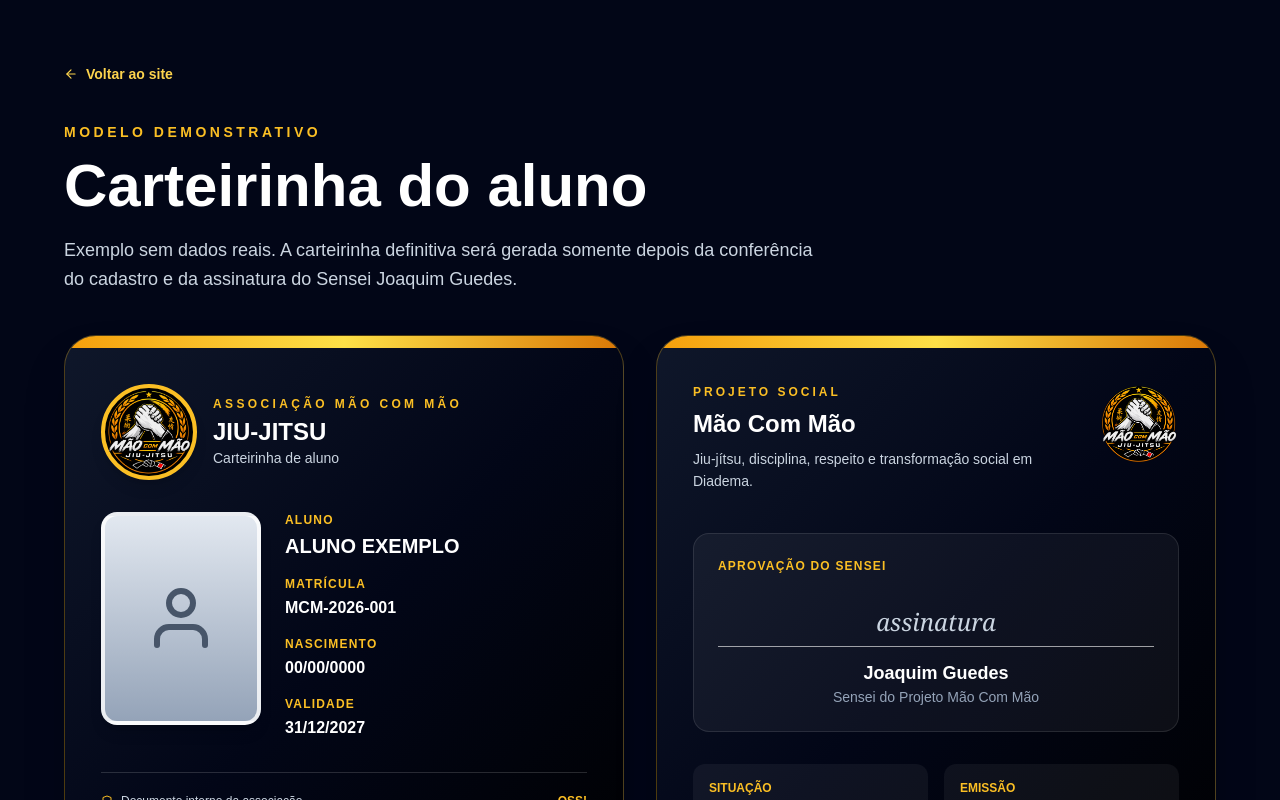
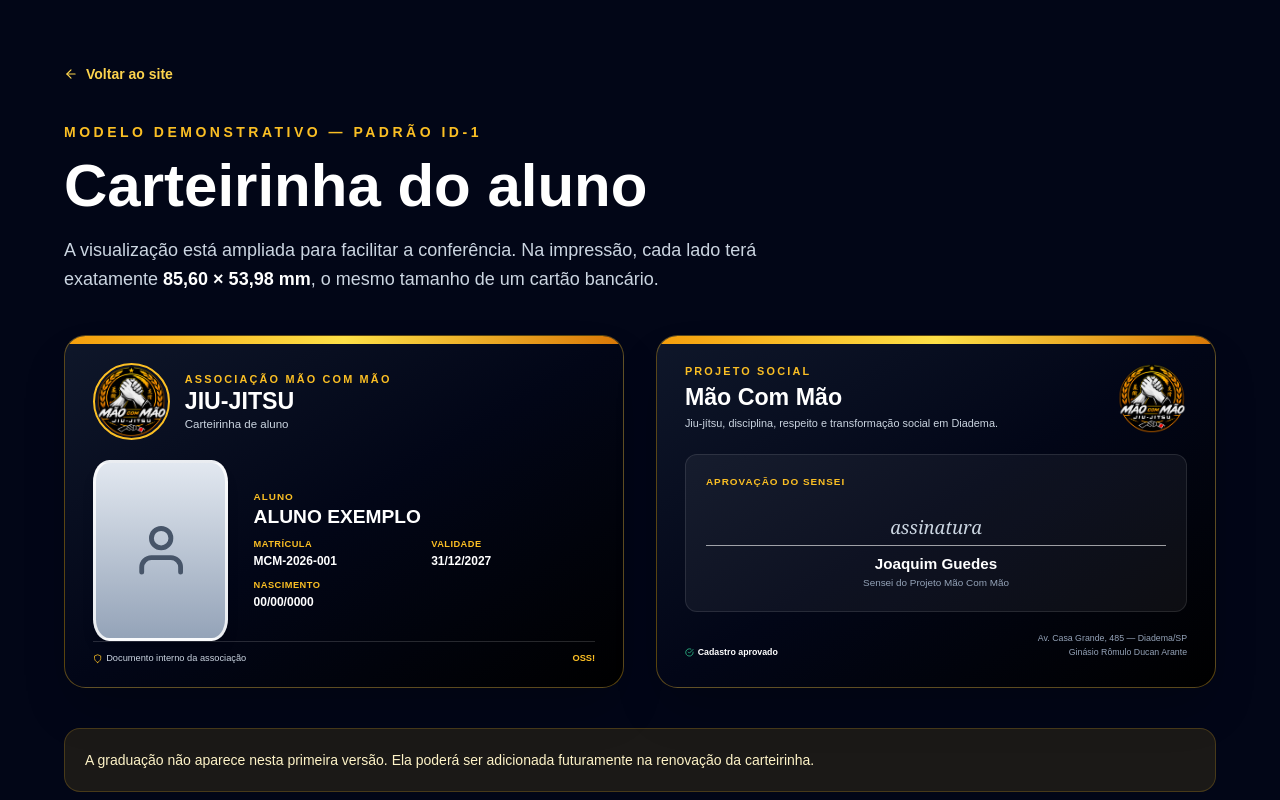
Before and after one commit to chefdcg20-commits/maocommao.org.com, a Next.js app: page /carteirinha-modelo in a window 1280 px wide. Shown: the top 800 px of the page. Built offline with nearby package versions, Linux system fonts and the light colour scheme.

Commit message:
Ajusta carteirinha para o tamanho ID-1

```diff
--- a/app/carteirinha-modelo/page.tsx
+++ b/app/carteirinha-modelo/page.tsx
@@ -5,96 +5,112 @@ import { FiArrowLeft, FiCheckCircle, FiShield, FiUser } from 'react-icons/fi';
 
 export const metadata: Metadata = {
   title: 'Modelo da Carteirinha | Projeto Mão Com Mão',
-  description: 'Modelo demonstrativo da carteirinha dos alunos do Projeto Mão Com Mão.'
+  description: 'Modelo demonstrativo da carteirinha dos alunos do Projeto Mão Com Mão no padrão ID-1.'
 };
 
-function PhotoPlaceholder() {
+const cardClass = 'member-card relative aspect-[85.6/53.98] w-full overflow-hidden rounded-[1.35rem] border border-amber-400/35 bg-gradient-to-br from-slate-900 via-slate-950 to-black text-white shadow-2xl';
+
+function Logo({ className = '' }: { className?: string }) {
   return (
-    <div className="flex aspect-[3/4] w-full items-center justify-center rounded-2xl border-4 border-white/80 bg-gradient-to-b from-slate-200 to-slate-400 text-slate-600 shadow-lg">
-      <FiUser className="text-7xl" aria-hidden />
-    </div>
+    <Image
+      src="/images/logo-mao-com-mao-circular-carteirinha.png"
+      alt="Símbolo circular do Projeto Mão Com Mão"
+      width={192}
+      height={192}
+      className={`rounded-full object-cover ${className}`}
+      priority
+    />
   );
 }
 
 export default function CarteirinhaModeloPage() {
   return (
     <main className="min-h-screen bg-slate-950 px-5 py-10 text-white sm:py-16">
+      <style>{`
+        @page { size: 85.6mm 53.98mm; margin: 0; }
+        @media print {
+          body { background: #fff !important; }
+          .screen-only { display: none !important; }
+          .cards-grid { display: block !important; margin: 0 !important; }
+          .member-card { width: 85.6mm !important; height: 53.98mm !important; margin: 0 !important; border-radius: 3mm !important; break-after: page; page-break-after: always; box-shadow: none !important; }
+        }
+      `}</style>
+
       <div className="mx-auto max-w-6xl">
-        <Link href="/" className="focus-ring inline-flex items-center gap-2 text-sm font-bold text-amber-300 hover:text-amber-200">
-          <FiArrowLeft aria-hidden /> Voltar ao site
-        </Link>
-
-        <div className="mt-8 max-w-3xl">
-          <span className="text-sm font-black uppercase tracking-[0.25em] text-amber-400">Modelo demonstrativo</span>
-          <h1 className="mt-3 text-4xl font-black sm:text-6xl">Carteirinha do aluno</h1>
-          <p className="mt-5 text-lg leading-relaxed text-slate-300">
-            Exemplo sem dados reais. A carteirinha definitiva será gerada somente depois da conferência do cadastro e da assinatura do Sensei Joaquim Guedes.
-          </p>
+        <div className="screen-only">
+          <Link href="/" className="focus-ring inline-flex items-center gap-2 text-sm font-bold text-amber-300 hover:text-amber-200">
+            <FiArrowLeft aria-hidden /> Voltar ao site
+          </Link>
+          <div className="mt-8 max-w-3xl">
+            <span className="text-sm font-black uppercase tracking-[0.25em] text-amber-400">Modelo demonstrativo — padrão ID-1</span>
+            <h1 className="mt-3 text-4xl font-black sm:text-6xl">Carteirinha do aluno</h1>
+            <p className="mt-5 text-lg leading-relaxed text-slate-300">
+              A visualização está ampliada para facilitar a conferência. Na impressão, cada lado terá exatamente <strong className="text-white">85,60 × 53,98 mm</strong>, o mesmo tamanho de um cartão bancário.
+            </p>
+          </div>
         </div>
 
-        <div className="mt-10 grid gap-8 lg:grid-cols-2">
-          <section aria-label="Frente da carteirinha" className="overflow-hidden rounded-[2rem] border border-amber-400/30 bg-gradient-to-br from-slate-900 via-slate-950 to-black shadow-2xl">
-            <div className="h-3 bg-gradient-to-r from-amber-500 via-yellow-300 to-amber-600" />
-            <div className="p-7 sm:p-9">
-              <div className="flex items-center gap-4">
-                <div className="h-24 w-24 shrink-0 overflow-hidden rounded-full border-4 border-amber-400 bg-black shadow-lg">
-                  <Image src="/images/logo-mao-com-mao-circular-carteirinha.png" alt="Símbolo circular do Projeto Mão Com Mão" width={192} height={192} className="h-full w-full object-cover" priority />
-                </div>
+        <div className="cards-grid mt-10 grid gap-8 lg:grid-cols-2">
+          <section aria-label="Frente da carteirinha" className={cardClass}>
+            <div className="absolute inset-x-0 top-0 h-[2.5%] bg-gradient-to-r from-amber-500 via-yellow-300 to-amber-600" />
+            <div className="flex h-full flex-col p-[5%]">
+              <div className="flex items-center gap-[3%]">
+                <Logo className="h-[clamp(3.2rem,8vw,4.8rem)] w-[clamp(3.2rem,8vw,4.8rem)] border-2 border-amber-400" />
                 <div>
-                  <p className="text-xs font-black uppercase tracking-[0.28em] text-amber-400">Associação Mão Com Mão</p>
-                  <h2 className="mt-1 text-2xl font-black">JIU-JITSU</h2>
-                  <p className="text-sm text-slate-300">Carteirinha de aluno</p>
+                  <p className="text-[clamp(0.42rem,1vw,0.68rem)] font-black uppercase tracking-[0.2em] text-amber-400">Associação Mão Com Mão</p>
+                  <h2 className="text-[clamp(0.9rem,2.2vw,1.45rem)] font-black leading-tight">JIU-JITSU</h2>
+                  <p className="text-[clamp(0.45rem,1.1vw,0.72rem)] text-slate-300">Carteirinha de aluno</p>
                 </div>
               </div>
 
-              <div className="mt-8 grid grid-cols-[8rem_1fr] gap-6 sm:grid-cols-[10rem_1fr]">
-                <PhotoPlaceholder />
-                <dl className="space-y-4">
-                  <div><dt className="text-xs font-black uppercase tracking-widest text-amber-400">Aluno</dt><dd className="mt-1 text-xl font-black">ALUNO EXEMPLO</dd></div>
-                  <div><dt className="text-xs font-black uppercase tracking-widest text-amber-400">Matrícula</dt><dd className="mt-1 font-bold">MCM-2026-001</dd></div>
-                  <div><dt className="text-xs font-black uppercase tracking-widest text-amber-400">Nascimento</dt><dd className="mt-1 font-bold">00/00/0000</dd></div>
-                  <div><dt className="text-xs font-black uppercase tracking-widest text-amber-400">Validade</dt><dd className="mt-1 font-bold">31/12/2027</dd></div>
+              <div className="mt-[4%] grid flex-1 grid-cols-[27%_1fr] gap-[5%]">
+                <div className="flex aspect-[3/4] items-center justify-center self-center rounded-[12%] border-[3px] border-white/80 bg-gradient-to-b from-slate-200 to-slate-400 text-slate-600 shadow-lg">
+                  <FiUser className="h-[45%] w-[45%]" aria-hidden />
+                </div>
+                <dl className="grid content-center grid-cols-2 gap-x-[4%] gap-y-[5%]">
+                  <div className="col-span-2"><dt className="text-[clamp(0.4rem,0.9vw,0.62rem)] font-black uppercase tracking-widest text-amber-400">Aluno</dt><dd className="text-[clamp(0.78rem,1.8vw,1.2rem)] font-black leading-tight">ALUNO EXEMPLO</dd></div>
+                  <div><dt className="text-[clamp(0.38rem,0.85vw,0.58rem)] font-black uppercase tracking-wider text-amber-400">Matrícula</dt><dd className="text-[clamp(0.5rem,1.1vw,0.75rem)] font-bold">MCM-2026-001</dd></div>
+                  <div><dt className="text-[clamp(0.38rem,0.85vw,0.58rem)] font-black uppercase tracking-wider text-amber-400">Validade</dt><dd className="text-[clamp(0.5rem,1.1vw,0.75rem)] font-bold">31/12/2027</dd></div>
+                  <div className="col-span-2"><dt className="text-[clamp(0.38rem,0.85vw,0.58rem)] font-black uppercase tracking-wider text-amber-400">Nascimento</dt><dd className="text-[clamp(0.5rem,1.1vw,0.75rem)] font-bold">00/00/0000</dd></div>
                 </dl>
               </div>
 
-              <div className="mt-8 flex items-center justify-between border-t border-white/15 pt-5 text-xs text-slate-300">
-                <span className="inline-flex items-center gap-2"><FiShield className="text-amber-400" aria-hidden /> Documento interno da associação</span>
+              <div className="flex items-center justify-between border-t border-white/15 pt-[2%] text-[clamp(0.38rem,0.8vw,0.58rem)] text-slate-300">
+                <span className="inline-flex items-center gap-1"><FiShield className="text-amber-400" aria-hidden /> Documento interno da associação</span>
                 <span className="font-black text-amber-400">OSS!</span>
               </div>
             </div>
           </section>
 
-          <section aria-label="Verso da carteirinha" className="overflow-hidden rounded-[2rem] border border-amber-400/30 bg-gradient-to-br from-slate-900 via-slate-950 to-black shadow-2xl">
-            <div className="h-3 bg-gradient-to-r from-amber-500 via-yellow-300 to-amber-600" />
-            <div className="flex min-h-full flex-col p-7 sm:p-9">
-              <div className="flex items-start justify-between gap-5">
+          <section aria-label="Verso da carteirinha" className={cardClass}>
+            <div className="absolute inset-x-0 top-0 h-[2.5%] bg-gradient-to-r from-amber-500 via-yellow-300 to-amber-600" />
+            <div className="flex h-full flex-col p-[5%]">
+              <div className="flex items-start justify-between gap-[4%]">
                 <div>
-                  <p className="text-xs font-black uppercase tracking-[0.25em] text-amber-400">Projeto Social</p>
-                  <h2 className="mt-2 text-2xl font-black">Mão Com Mão</h2>
-                  <p className="mt-2 max-w-sm text-sm leading-relaxed text-slate-300">Jiu-jítsu, disciplina, respeito e transformação social em Diadema.</p>
+                  <p className="text-[clamp(0.42rem,1vw,0.68rem)] font-black uppercase tracking-[0.2em] text-amber-400">Projeto Social</p>
+                  <h2 className="text-[clamp(0.9rem,2.2vw,1.45rem)] font-black">Mão Com Mão</h2>
+                  <p className="max-w-[22rem] text-[clamp(0.42rem,1vw,0.68rem)] leading-relaxed text-slate-300">Jiu-jítsu, disciplina, respeito e transformação social em Diadema.</p>
                 </div>
-                <Image src="/images/logo-mao-com-mao-circular-carteirinha.png" alt="" width={112} height={112} className="h-20 w-20 rounded-full object-cover" />
+                <Logo className="h-[clamp(3rem,7vw,4.4rem)] w-[clamp(3rem,7vw,4.4rem)]" />
               </div>
 
-              <div className="mt-10 rounded-2xl border border-white/10 bg-white/5 p-6">
-                <p className="text-xs font-black uppercase tracking-widest text-amber-400">Aprovação do Sensei</p>
-                <div className="mt-8 border-b border-white/60 pb-2 text-center font-serif text-2xl italic text-slate-300">assinatura</div>
-                <p className="mt-3 text-center text-lg font-black">Joaquim Guedes</p>
-                <p className="text-center text-sm text-slate-400">Sensei do Projeto Mão Com Mão</p>
+              <div className="mt-[4%] rounded-xl border border-white/10 bg-white/5 p-[4%]">
+                <p className="text-[clamp(0.4rem,0.9vw,0.62rem)] font-black uppercase tracking-widest text-amber-400">Aprovação do Sensei</p>
+                <div className="mt-[5%] border-b border-white/60 pb-[1%] text-center font-serif text-[clamp(0.75rem,1.8vw,1.15rem)] italic text-slate-300">assinatura</div>
+                <p className="mt-[1.5%] text-center text-[clamp(0.62rem,1.4vw,0.95rem)] font-black">Joaquim Guedes</p>
+                <p className="text-center text-[clamp(0.4rem,0.9vw,0.62rem)] text-slate-400">Sensei do Projeto Mão Com Mão</p>
               </div>
 
-              <div className="mt-8 grid grid-cols-2 gap-4 text-sm">
-                <div className="rounded-xl bg-white/5 p-4"><span className="block text-xs font-black uppercase text-amber-400">Situação</span><span className="mt-2 inline-flex items-center gap-2 font-bold"><FiCheckCircle aria-hidden /> Cadastro aprovado</span></div>
-                <div className="rounded-xl bg-white/5 p-4"><span className="block text-xs font-black uppercase text-amber-400">Emissão</span><span className="mt-2 block font-bold">05/11/2026</span></div>
+              <div className="mt-auto flex items-end justify-between gap-3 text-[clamp(0.36rem,0.78vw,0.55rem)]">
+                <span className="inline-flex items-center gap-1 font-bold"><FiCheckCircle className="text-emerald-400" aria-hidden /> Cadastro aprovado</span>
+                <span className="text-right text-slate-400">Av. Casa Grande, 485 — Diadema/SP<br />Ginásio Rômulo Ducan Arante</span>
               </div>
-
-              <p className="mt-auto pt-8 text-center text-xs leading-relaxed text-slate-500">Av. Casa Grande, 485 — Diadema/SP<br />Ginásio Rômulo Ducan Arante</p>
             </div>
           </section>
         </div>
 
-        <div className="mt-10 rounded-2xl border border-amber-400/20 bg-amber-400/10 p-5 text-sm leading-relaxed text-amber-100">
-          A graduação não aparece nesta primeira versão, conforme solicitado. Ela poderá ser adicionada futuramente na renovação da carteirinha.
+        <div className="screen-only mt-10 rounded-2xl border border-amber-400/20 bg-amber-400/10 p-5 text-sm leading-relaxed text-amber-100">
+          A graduação não aparece nesta primeira versão. Ela poderá ser adicionada futuramente na renovação da carteirinha.
         </div>
       </div>
     </main>
```
